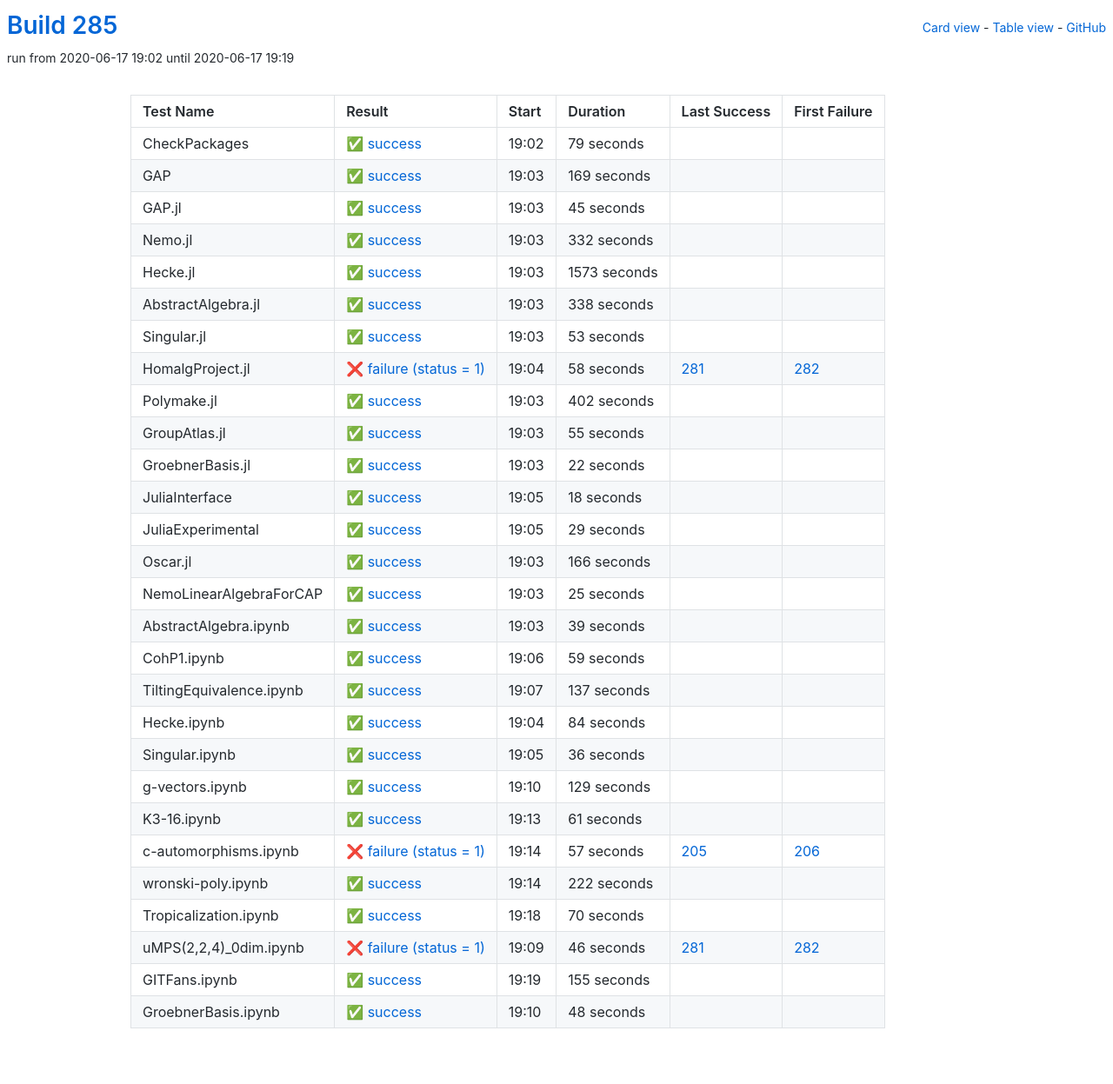
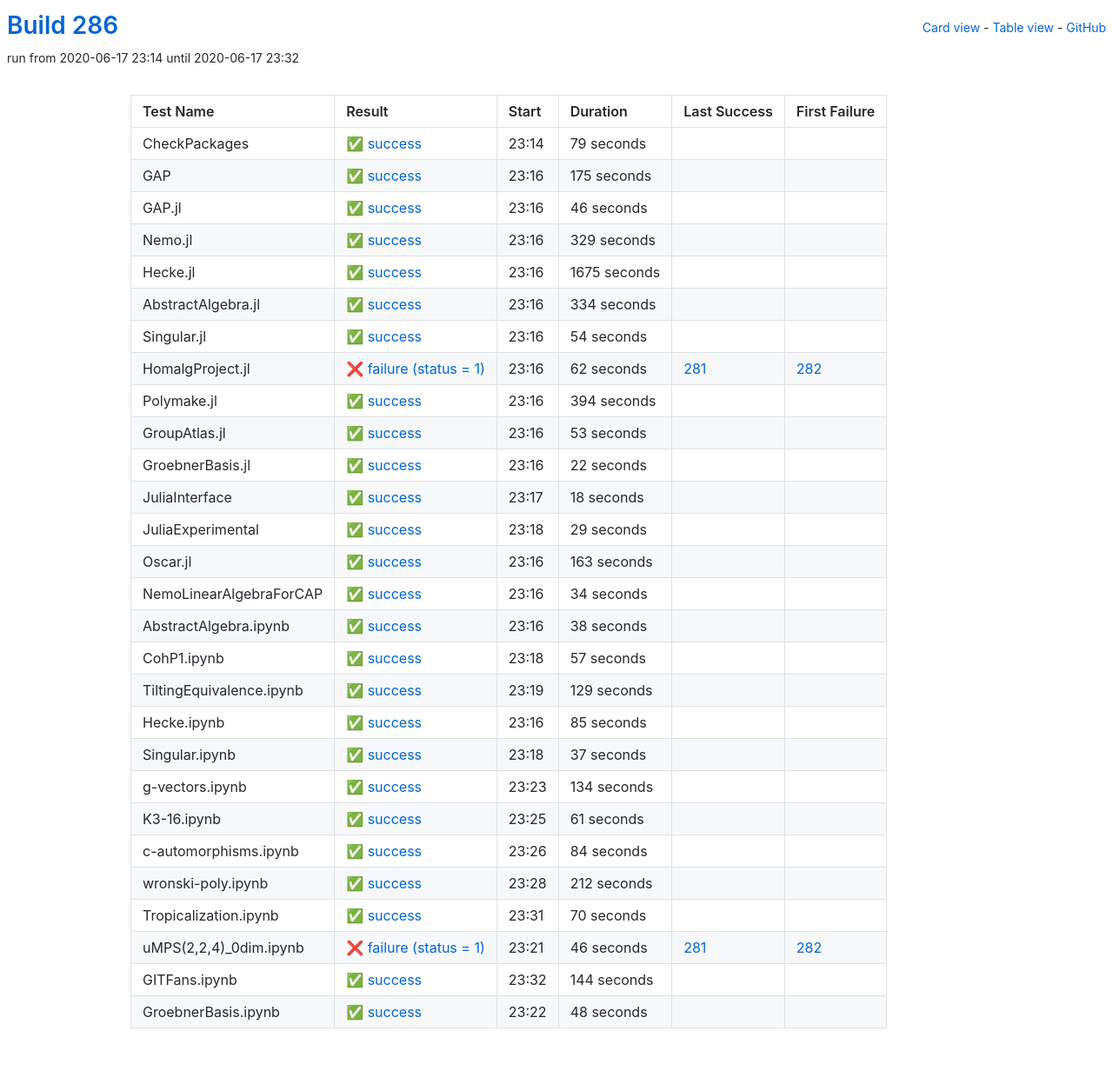
Before and after one commit to oscar-system/oscar-ci-status-stable, a Jekyll site: the page built from table.html, in a window 1280 px wide. Shown: the whole page at 87% size. Built offline with Jekyll 4.4.1, drawn with Linux system fonts in a browser that asks for light colours.

Commit message:
Build #286

```diff
--- a/_data/ci.yml
+++ b/_data/ci.yml
@@ -1,6 +1,6 @@
 ---
-build: 285
-build_url: https://oscarci.mathematik.uni-kl.de/job/oscar-stable/285/
+build: 286
+build_url: https://oscarci.mathematik.uni-kl.de/job/oscar-stable/286/
 job: oscar-stable
 organization: oscar-system
 repo: oscar-ci-status-stable
@@ -8,8 +8,8 @@ repourl: https://github.com/oscar-system/oscar-ci-status-stable
 tests:
 - name: CheckPackages
   id: checkpackages
-  log: https://oscarci.mathematik.uni-kl.de/job/oscar-stable/285/artifact/logs/build-285/CheckPackages.log
-  start: 2020-06-17 19:02
+  log: https://oscarci.mathematik.uni-kl.de/job/oscar-stable/286/artifact/logs/build-286/CheckPackages.log
+  start: 2020-06-17 23:14
   success: true
   exitcode: 0
   status: success
@@ -20,68 +20,104 @@ tests:
   first_failure_url:
 - name: GAP
   id: gap
-  log: https://oscarci.mathematik.uni-kl.de/job/oscar-stable/285/artifact/logs/build-285/GAP.log
-  start: 2020-06-17 19:03
+  log: https://oscarci.mathematik.uni-kl.de/job/oscar-stable/286/artifact/logs/build-286/GAP.log
+  start: 2020-06-17 23:16
   success: true
   exitcode: 0
   status: success
-  duration: 169
+  duration: 175
   last_success: false
   last_success_url:
   first_failure: false
   first_failure_url:
 - name: GAP.jl
   id: gap-jl
-  log: https://oscarci.mathematik.uni-kl.de/job/oscar-stable/285/artifact/logs/build-285/GAP.jl.log
-  start: 2020-06-17 19:03
+  log: https://oscarci.mathematik.uni-kl.de/job/oscar-stable/286/artifact/logs/build-286/GAP.jl.log
+  start: 2020-06-17 23:16
   success: true
   exitcode: 0
   status: success
-  duration: 45
+  duration: 46
   last_success: false
   last_success_url:
   first_failure: false
   first_failure_url:
 - name: Nemo.jl
   id: nemo-jl
-  log: https://oscarci.mathematik.uni-kl.de/job/oscar-stable/285/artifact/logs/build-285/Nemo.jl.log
-  start: 2020-06-17 19:03
+  log: https://oscarci.mathematik.uni-kl.de/job/oscar-stable/286/artifact/logs/build-286/Nemo.jl.log
+  start: 2020-06-17 23:16
   success: true
   exitcode: 0
   status: success
-  duration: 332
+  duration: 329
   last_success: false
   last_success_url:
   first_failure: false
   first_failure_url:
 - name: Hecke.jl
   id: hecke-jl
-  log: https://oscarci.mathematik.uni-kl.de/job/oscar-stable/285/artifact/logs/build-285/Hecke.jl.log
-  start: 2020-06-17 19:03
+  log: https://oscarci.mathematik.uni-kl.de/job/oscar-stable/286/artifact/logs/build-286/Hecke.jl.log
+  start: 2020-06-17 23:16
   success: true
   exitcode: 0
   status: success
-  duration: 1573
+  duration: 1675
   last_success: false
   last_success_url:
   first_failure: false
   first_failure_url:
 - name: AbstractAlgebra.jl
   id: abstractalgebra-jl
-  log: https://oscarci.mathematik.uni-kl.de/job/oscar-stable/285/artifact/logs/build-285/AbstractAlgebra.jl.log
-  start: 2020-06-17 19:03
+  log: https://oscarci.mathematik.uni-kl.de/job/oscar-stable/286/artifact/logs/build-286/AbstractAlgebra.jl.log
+  start: 2020-06-17 23:16
   success: true
   exitcode: 0
   status: success
-  duration: 338
+  duration: 334
   last_success: false
   last_success_url:
   first_failure: false
   first_failure_url:
 - name: Singular.jl
   id: singular-jl
-  log: https://oscarci.mathematik.uni-kl.de/job/oscar-stable/285/artifact/logs/build-285/Singular.jl.log
-  start: 2020-06-17 19:03
+  log: https://oscarci.mathematik.uni-kl.de/job/oscar-stable/286/artifact/logs/build-286/Singular.jl.log
+  start: 2020-06-17 23:16
+  success: true
+  exitcode: 0
+  status: success
+  duration: 54
+  last_success: false
+  last_success_url:
+  first_failure: false
+  first_failure_url:
+- name: HomalgProject.jl
+  id: homalgproject-jl
+  log: https://oscarci.mathematik.uni-kl.de/job/oscar-stable/286/artifact/logs/build-286/HomalgProject.jl.log
+  start: 2020-06-17 23:16
+  success: false
+  exitcode: 1
+  status: failure
+  duration: 62
+  last_success: 281
+  last_success_url: https://oscarci.mathematik.uni-kl.de/job/oscar-stable/281/
+  first_failure: 282
+  first_failure_url: https://oscarci.mathematik.uni-kl.de/job/oscar-stable/282/
+- name: Polymake.jl
+  id: polymake-jl
+  log: https://oscarci.mathematik.uni-kl.de/job/oscar-stable/286/artifact/logs/build-286/Polymake.jl.log
+  start: 2020-06-17 23:16
+  success: true
+  exitcode: 0
+  status: success
+  duration: 394
+  last_success: false
+  last_success_url:
+  first_failure: false
+  first_failure_url:
+- name: GroupAtlas.jl
+  id: groupatlas-jl
+  log: https://oscarci.mathematik.uni-kl.de/job/oscar-stable/286/artifact/logs/build-286/GroupAtlas.jl.log
+  start: 2020-06-17 23:16
   success: true
   exitcode: 0
   status: success
@@ -90,46 +126,10 @@ tests:
   last_success_url:
   first_failure: false
   first_failure_url:
-- name: HomalgProject.jl
-  id: homalgproject-jl
-  log: https://oscarci.mathematik.uni-kl.de/job/oscar-stable/285/artifact/logs/build-285/HomalgProject.jl.log
-  start: 2020-06-17 19:04
-  success: false
-  exitcode: 1
-  status: failure
-  duration: 58
-  last_success: 281
-  last_success_url: https://oscarci.mathematik.uni-kl.de/job/oscar-stable/281/
-  first_failure: 282
-  first_failure_url: https://oscarci.mathematik.uni-kl.de/job/oscar-stable/282/
-- name: Polymake.jl
-  id: polymake-jl
-  log: https://oscarci.mathematik.uni-kl.de/job/oscar-stable/285/artifact/logs/build-285/Polymake.jl.log
-  start: 2020-06-17 19:03
-  success: true
-  exitcode: 0
-  status: success
-  duration: 402
-  last_success: false
-  last_success_url:
-  first_failure: false
-  first_failure_url:
-- name: GroupAtlas.jl
-  id: groupatlas-jl
-  log: https://oscarci.mathematik.uni-kl.de/job/oscar-stable/285/artifact/logs/build-285/GroupAtlas.jl.log
-  start: 2020-06-17 19:03
-  success: true
-  exitcode: 0
-  status: success
-  duration: 55
-  last_success: false
-  last_success_url:
-  first_failure: false
-  first_failure_url:
 - name: GroebnerBasis.jl
   id: groebnerbasis-jl
-  log: https://oscarci.mathematik.uni-kl.de/job/oscar-stable/285/artifact/logs/build-285/GroebnerBasis.jl.log
-  start: 2020-06-17 19:03
+  log: https://oscarci.mathematik.uni-kl.de/job/oscar-stable/286/artifact/logs/build-286/GroebnerBasis.jl.log
+  start: 2020-06-17 23:16
   success: true
   exitcode: 0
   status: success
@@ -140,8 +140,8 @@ tests:
   first_failure_url:
 - name: JuliaInterface
   id: juliainterface
-  log: https://oscarci.mathematik.uni-kl.de/job/oscar-stable/285/artifact/logs/build-285/JuliaInterface.log
-  start: 2020-06-17 19:05
+  log: https://oscarci.mathematik.uni-kl.de/job/oscar-stable/286/artifact/logs/build-286/JuliaInterface.log
+  start: 2020-06-17 23:17
   success: true
   exitcode: 0
   status: success
@@ -152,8 +152,8 @@ tests:
   first_failure_url:
 - name: JuliaExperimental
   id: juliaexperimental
-  log: https://oscarci.mathematik.uni-kl.de/job/oscar-stable/285/artifact/logs/build-285/JuliaExperimental.log
-  start: 2020-06-17 19:05
+  log: https://oscarci.mathematik.uni-kl.de/job/oscar-stable/286/artifact/logs/build-286/JuliaExperimental.log
+  start: 2020-06-17 23:18
   success: true
   exitcode: 0
   status: success
@@ -164,92 +164,56 @@ tests:
   first_failure_url:
 - name: Oscar.jl
   id: oscar-jl
-  log: https://oscarci.mathematik.uni-kl.de/job/oscar-stable/285/artifact/logs/build-285/Oscar.jl.log
-  start: 2020-06-17 19:03
+  log: https://oscarci.mathematik.uni-kl.de/job/oscar-stable/286/artifact/logs/build-286/Oscar.jl.log
+  start: 2020-06-17 23:16
   success: true
   exitcode: 0
   status: success
-  duration: 166
+  duration: 163
   last_success: false
   last_success_url:
   first_failure: false
   first_failure_url:
 - name: NemoLinearAlgebraForCAP
   id: nemolinearalgebraforcap
-  log: https://oscarci.mathematik.uni-kl.de/job/oscar-stable/285/artifact/logs/build-285/NemoLinearAlgebraForCAP.log
-  start: 2020-06-17 19:03
+  log: https://oscarci.mathematik.uni-kl.de/job/oscar-stable/286/artifact/logs/build-286/NemoLinearAlgebraForCAP.log
+  start: 2020-06-17 23:16
   success: true
   exitcode: 0
   status: success
-  duration: 25
+  duration: 34
   last_success: false
   last_success_url:
   first_failure: false
   first_failure_url:
 - name: AbstractAlgebra.ipynb
   id: abstractalgebra-ipynb
-  log: https://oscarci.mathematik.uni-kl.de/job/oscar-stable/285/artifact/logs/build-285/AbstractAlgebra.ipynb.log
-  start: 2020-06-17 19:03
+  log: https://oscarci.mathematik.uni-kl.de/job/oscar-stable/286/artifact/logs/build-286/AbstractAlgebra.ipynb.log
+  start: 2020-06-17 23:16
   success: true
   exitcode: 0
   status: success
-  duration: 39
+  duration: 38
   last_success: false
   last_success_url:
   first_failure: false
   first_failure_url:
 - name: CohP1.ipynb
   id: cohp1-ipynb
-  log: https://oscarci.mathematik.uni-kl.de/job/oscar-stable/285/artifact/logs/build-285/CohP1.ipynb.log
-  start: 2020-06-17 19:06
+  log: https://oscarci.mathematik.uni-kl.de/job/oscar-stable/286/artifact/logs/build-286/CohP1.ipynb.log
+  start: 2020-06-17 23:18
   success: true
   exitcode: 0
   status: success
-  duration: 59
+  duration: 57
   last_success: false
   last_success_url:
   first_failure: false
   first_failure_url:
 - name: TiltingEquivalence.ipynb
   id: tiltingequivalence-ipynb
-  log: https://oscarci.mathematik.uni-kl.de/job/oscar-stable/285/artifact/logs/build-285/TiltingEquivalence.ipynb.log
-  start: 2020-06-17 19:07
-  success: true
-  exitcode: 0
-  status: success
-  duration: 137
-  last_success: false
-  last_success_url:
-  first_failure: false
-  first_failure_url:
-- name: Hecke.ipynb
-  id: hecke-ipynb
-  log: https://oscarci.mathematik.uni-kl.de/job/oscar-stable/285/artifact/logs/build-285/Hecke.ipynb.log
-  start: 2020-06-17 19:04
-  success: true
-  exitcode: 0
-  status: success
-  duration: 84
-  last_success: false
-  last_success_url:
-  first_failure: false
-  first_failure_url:
-- name: Singular.ipynb
-  id: singular-ipynb
-  log: https://oscarci.mathematik.uni-kl.de/job/oscar-stable/285/artifact/logs/build-285/Singular.ipynb.log
-  start: 2020-06-17 19:05
-  success: true
-  exitcode: 0
-  status: success
-  duration: 36
-  last_success: false
-  last_success_url:
-  first_failure: false
-  first_failure_url:
-- name: g-vectors.ipynb
-  id: g-vectors-ipynb
-  log: https://oscarci.mathematik.uni-kl.de/job/oscar-stable/285/artifact/logs/build-285/g-vectors.ipynb.log
-  start: 2020-06-17 19:10
+  log: https://oscarci.mathematik.uni-kl.de/job/oscar-stable/286/artifact/logs/build-286/TiltingEquivalence.ipynb.log
+  start: 2020-06-17 23:19
   success: true
   exitcode: 0
   status: success
@@ -258,10 +222,46 @@ tests:
   last_success_url:
   first_failure: false
   first_failure_url:
+- name: Hecke.ipynb
+  id: hecke-ipynb
+  log: https://oscarci.mathematik.uni-kl.de/job/oscar-stable/286/artifact/logs/build-286/Hecke.ipynb.log
+  start: 2020-06-17 23:16
+  success: true
+  exitcode: 0
+  status: success
+  duration: 85
+  last_success: false
+  last_success_url:
+  first_failure: false
+  first_failure_url:
+- name: Singular.ipynb
+  id: singular-ipynb
+  log: https://oscarci.mathematik.uni-kl.de/job/oscar-stable/286/artifact/logs/build-286/Singular.ipynb.log
+  start: 2020-06-17 23:18
+  success: true
+  exitcode: 0
+  status: success
+  duration: 37
+  last_success: false
+  last_success_url:
+  first_failure: false
+  first_failure_url:
+- name: g-vectors.ipynb
+  id: g-vectors-ipynb
+  log: https://oscarci.mathematik.uni-kl.de/job/oscar-stable/286/artifact/logs/build-286/g-vectors.ipynb.log
+  start: 2020-06-17 23:23
+  success: true
+  exitcode: 0
+  status: success
+  duration: 134
+  last_success: false
+  last_success_url:
+  first_failure: false
+  first_failure_url:
 - name: K3-16.ipynb
   id: k3-16-ipynb
-  log: https://oscarci.mathematik.uni-kl.de/job/oscar-stable/285/artifact/logs/build-285/K3-16.ipynb.log
-  start: 2020-06-17 19:13
+  log: https://oscarci.mathematik.uni-kl.de/job/oscar-stable/286/artifact/logs/build-286/K3-16.ipynb.log
+  start: 2020-06-17 23:25
   success: true
   exitcode: 0
   status: success
@@ -272,32 +272,32 @@ tests:
   first_failure_url:
 - name: c-automorphisms.ipynb
   id: c-automorphisms-ipynb
-  log: https://oscarci.mathematik.uni-kl.de/job/oscar-stable/285/artifact/logs/build-285/c-automorphisms.ipynb.log
-  start: 2020-06-17 19:14
-  success: false
-  exitcode: 1
-  status: failure
-  duration: 57
-  last_success: 205
-  last_success_url: https://oscarci.mathematik.uni-kl.de/job/oscar-stable/205/
-  first_failure: 206
-  first_failure_url: https://oscarci.mathematik.uni-kl.de/job/oscar-stable/206/
-- name: wronski-poly.ipynb
-  id: wronski-poly-ipynb
-  log: https://oscarci.mathematik.uni-kl.de/job/oscar-stable/285/artifact/logs/build-285/wronski-poly.ipynb.log
-  start: 2020-06-17 19:14
+  log: https://oscarci.mathematik.uni-kl.de/job/oscar-stable/286/artifact/logs/build-286/c-automorphisms.ipynb.log
+  start: 2020-06-17 23:26
   success: true
   exitcode: 0
   status: success
-  duration: 222
+  duration: 84
+  last_success: false
+  last_success_url:
+  first_failure: false
+  first_failure_url:
+- name: wronski-poly.ipynb
+  id: wronski-poly-ipynb
+  log: https://oscarci.mathematik.uni-kl.de/job/oscar-stable/286/artifact/logs/build-286/wronski-poly.ipynb.log
+  start: 2020-06-17 23:28
+  success: true
+  exitcode: 0
+  status: success
+  duration: 212
   last_success: false
   last_success_url:
   first_failure: false
   first_failure_url:
 - name: Tropicalization.ipynb
   id: tropicalization-ipynb
-  log: https://oscarci.mathematik.uni-kl.de/job/oscar-stable/285/artifact/logs/build-285/Tropicalization.ipynb.log
-  start: 2020-06-17 19:18
+  log: https://oscarci.mathematik.uni-kl.de/job/oscar-stable/286/artifact/logs/build-286/Tropicalization.ipynb.log
+  start: 2020-06-17 23:31
   success: true
   exitcode: 0
   status: success
@@ -308,8 +308,8 @@ tests:
   first_failure_url:
 - name: uMPS(2,2,4)_0dim.ipynb
   id: umps-2-2-4-0dim-ipynb
-  log: https://oscarci.mathematik.uni-kl.de/job/oscar-stable/285/artifact/logs/build-285/uMPS-2-2-4-_0dim.ipynb.log
-  start: 2020-06-17 19:09
+  log: https://oscarci.mathematik.uni-kl.de/job/oscar-stable/286/artifact/logs/build-286/uMPS-2-2-4-_0dim.ipynb.log
+  start: 2020-06-17 23:21
   success: false
   exitcode: 1
   status: failure
@@ -320,20 +320,20 @@ tests:
   first_failure_url: https://oscarci.mathematik.uni-kl.de/job/oscar-stable/282/
 - name: GITFans.ipynb
   id: gitfans-ipynb
-  log: https://oscarci.mathematik.uni-kl.de/job/oscar-stable/285/artifact/logs/build-285/GITFans.ipynb.log
-  start: 2020-06-17 19:19
+  log: https://oscarci.mathematik.uni-kl.de/job/oscar-stable/286/artifact/logs/build-286/GITFans.ipynb.log
+  start: 2020-06-17 23:32
   success: true
   exitcode: 0
   status: success
-  duration: 155
+  duration: 144
   last_success: false
   last_success_url:
   first_failure: false
   first_failure_url:
 - name: GroebnerBasis.ipynb
   id: groebnerbasis-ipynb
-  log: https://oscarci.mathematik.uni-kl.de/job/oscar-stable/285/artifact/logs/build-285/GroebnerBasis.ipynb.log
-  start: 2020-06-17 19:10
+  log: https://oscarci.mathematik.uni-kl.de/job/oscar-stable/286/artifact/logs/build-286/GroebnerBasis.ipynb.log
+  start: 2020-06-17 23:22
   success: true
   exitcode: 0
   status: success
```
Also changed, not shown: README.md.
